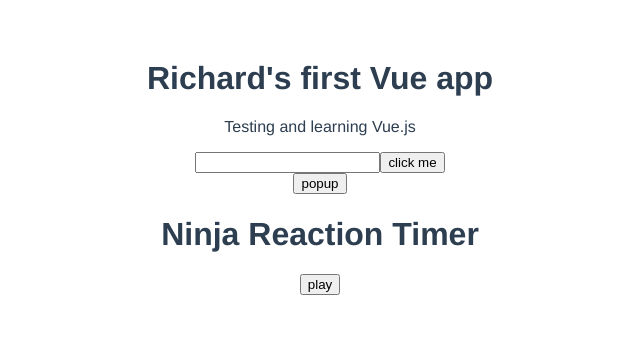
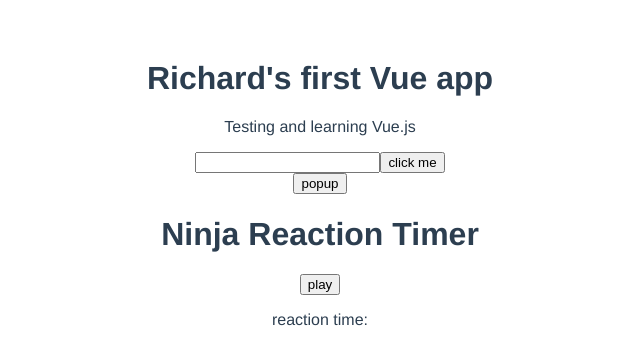
Before and after one commit to RichardMillerWimmer/learning-vue, a Vue app: page / in a window 1280 px wide. Shown: the top 364 px of the page, without its empty margins (320-960 px from the left). Built offline with nearby package versions, Linux system fonts and the light colour scheme.

Commit message:
block component

```diff
--- a/src/App.vue
+++ b/src/App.vue
@@ -6,18 +6,19 @@
   <div v-if="showPopup">
     <Popup :header="header" :text="text" theme="sale" @close="togglePopup" />
   </div>
-  <br>
+  <br />
   <button @click="togglePopup">popup</button>
   <div>
     <h1>Ninja Reaction Timer</h1>
     <button @click="ninjaStart" :disabled="isPlaying">play</button>
-    <Block v-if="isPlaying" v-bind:delay="delay"/>
+    <Block v-if="isPlaying" v-bind:delay="delay" @end="endGame" />
+    <p>reaction time: {{ score }}</p>
   </div>
 </template>
 
 <script>
 import Popup from "./components/Popup";
-import Block from "./components/Block"
+import Block from "./components/Block";
 
 export default {
   name: "App",
@@ -33,6 +34,7 @@
       showPopup: false,
       isPlaying: false,
       delay: null,
+      score: null,
     };
   },
   methods: {
@@ -42,13 +44,17 @@
       this.$refs.name.focus();
     },
     togglePopup() {
-      this.showPopup = !this.showPopup
+      this.showPopup = !this.showPopup;
     },
     ninjaStart() {
-      this.delay = 1000 + Math.random() * 4000
-      this.isPlaying = true
+      this.delay = 1000 + Math.random() * 4000;
+      this.isPlaying = true;
       // console.log(this.delay)
-    }
+    },
+    endGame(reactionTime) {
+      this.score = reactionTime;
+      this.isPlaying = false;
+    },
   },
 };
 </script>
--- a/src/components/Block.vue
+++ b/src/components/Block.vue
@@ -33,6 +33,7 @@
             // console.log(this.timer)
             clearInterval(this.timer)
             console.log(this.reactionTime)
+            this.$emit('end', this.reactionTime)
         }
     }
     // updated() {
```
Also changed, not shown: src/components/Result.vue (+13 -0 lines).
